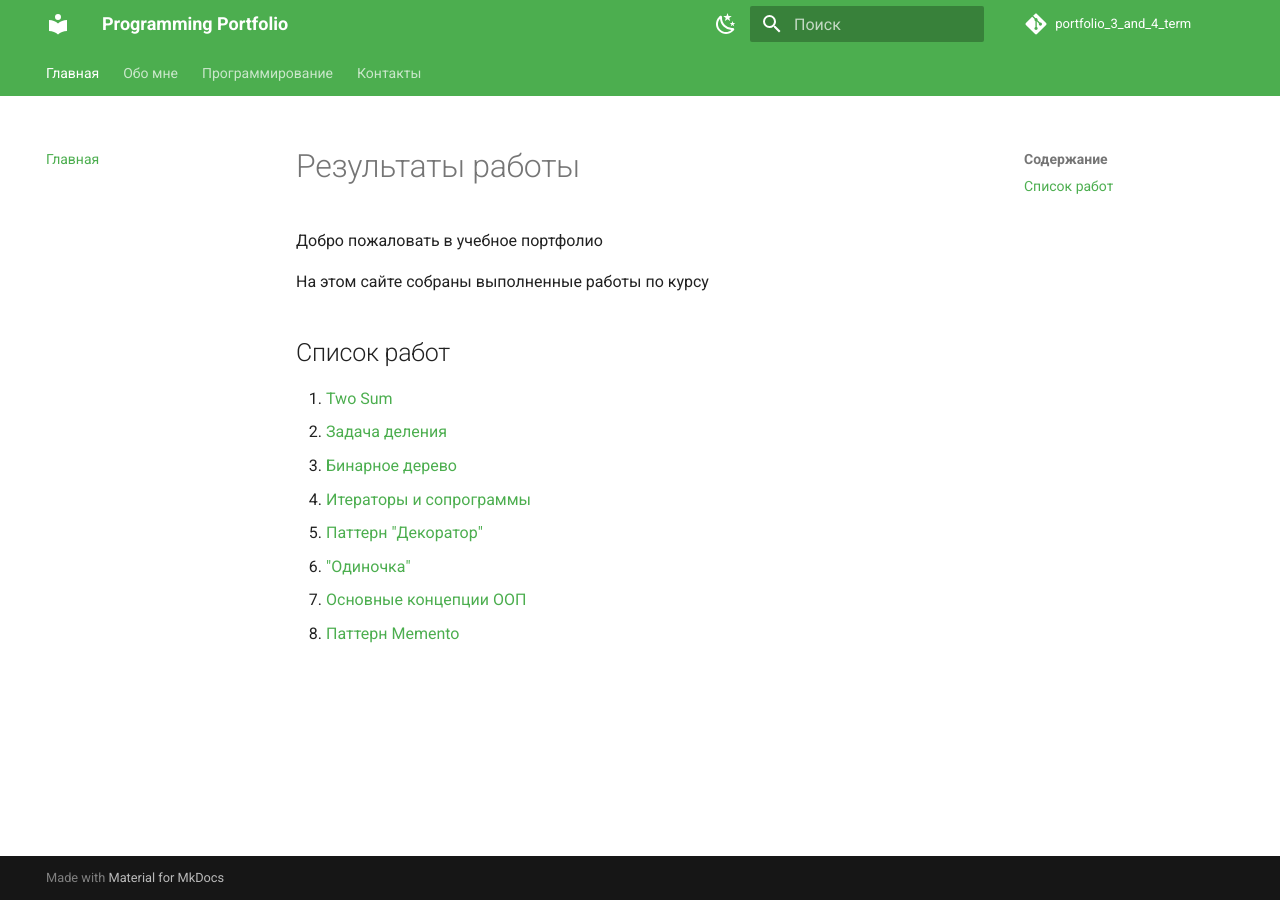
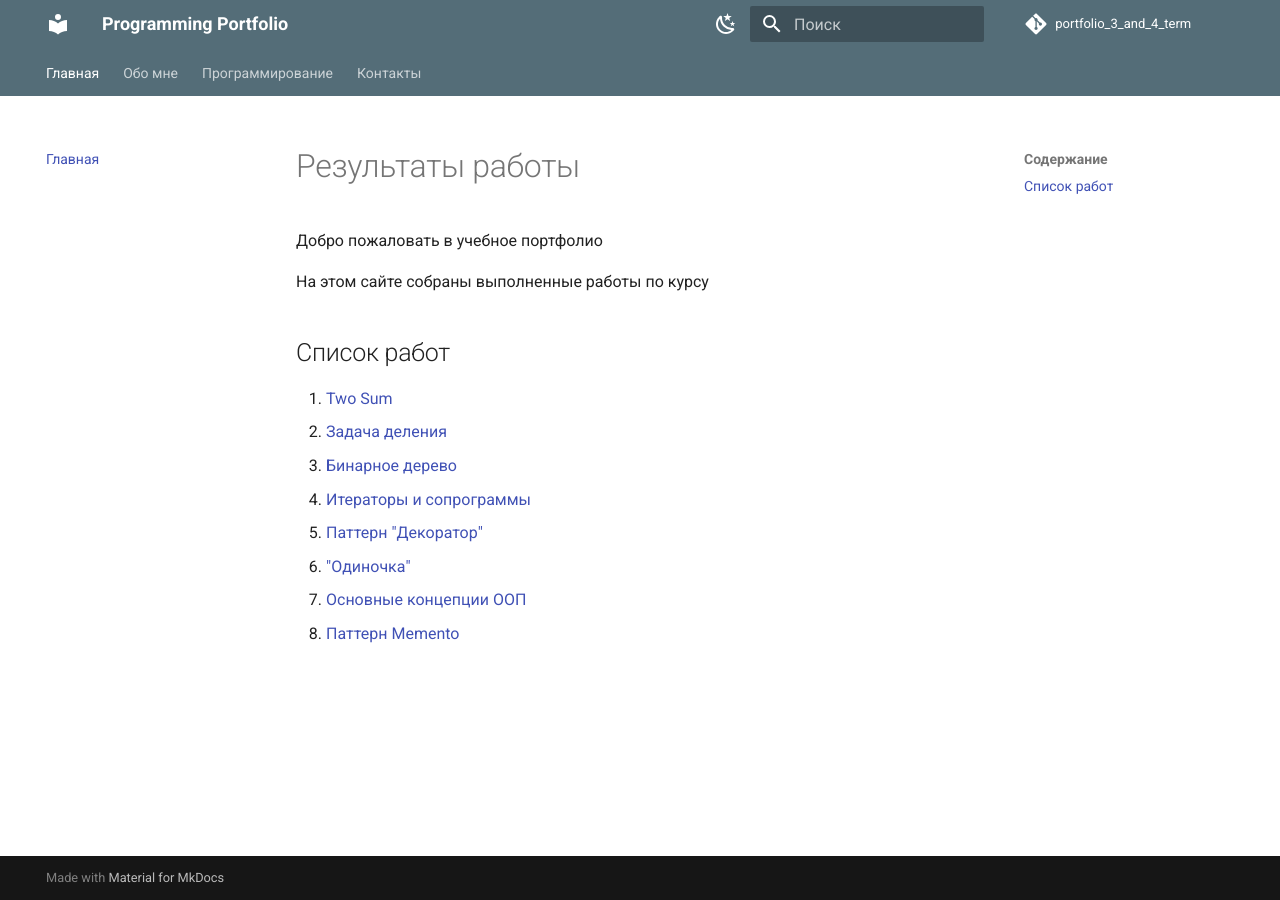
Before and after one commit to schudnaya/portfolio_3_and_4_term, an MkDocs documentation site: the page built from docs/index.md, in a window 1280 px wide. Built offline with MkDocs 1.6.1 and Material for MkDocs 9.7.7, drawn with Linux system fonts in a browser that asks for light colours; comment, search, counter and statistics services are not loaded.

Commit message:
Update mkdocs.yml

```diff
--- a/mkdocs.yml
+++ b/mkdocs.yml
@@ -12,14 +12,14 @@ theme:
 
   palette:
     - scheme: default
-      primary: green
-      accent: green
+      primary: blue grey
+      accent: cyan
       toggle:
         icon: material/weather-night
         name: Темная тема
 
     - scheme: slate
-      primary: green
+      primary: light green
       accent: green
       toggle:
         icon: material/weather-sunny
```
